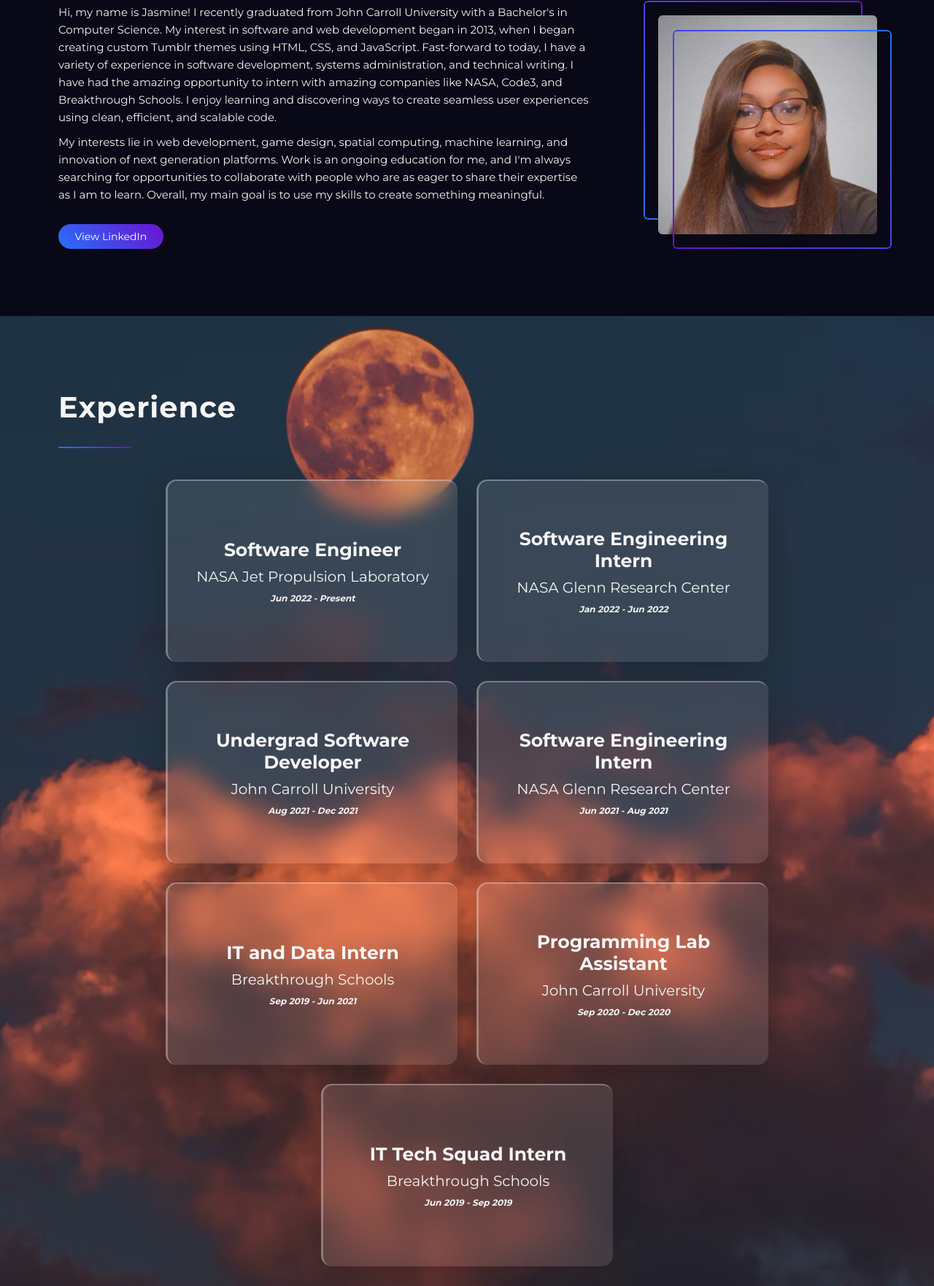
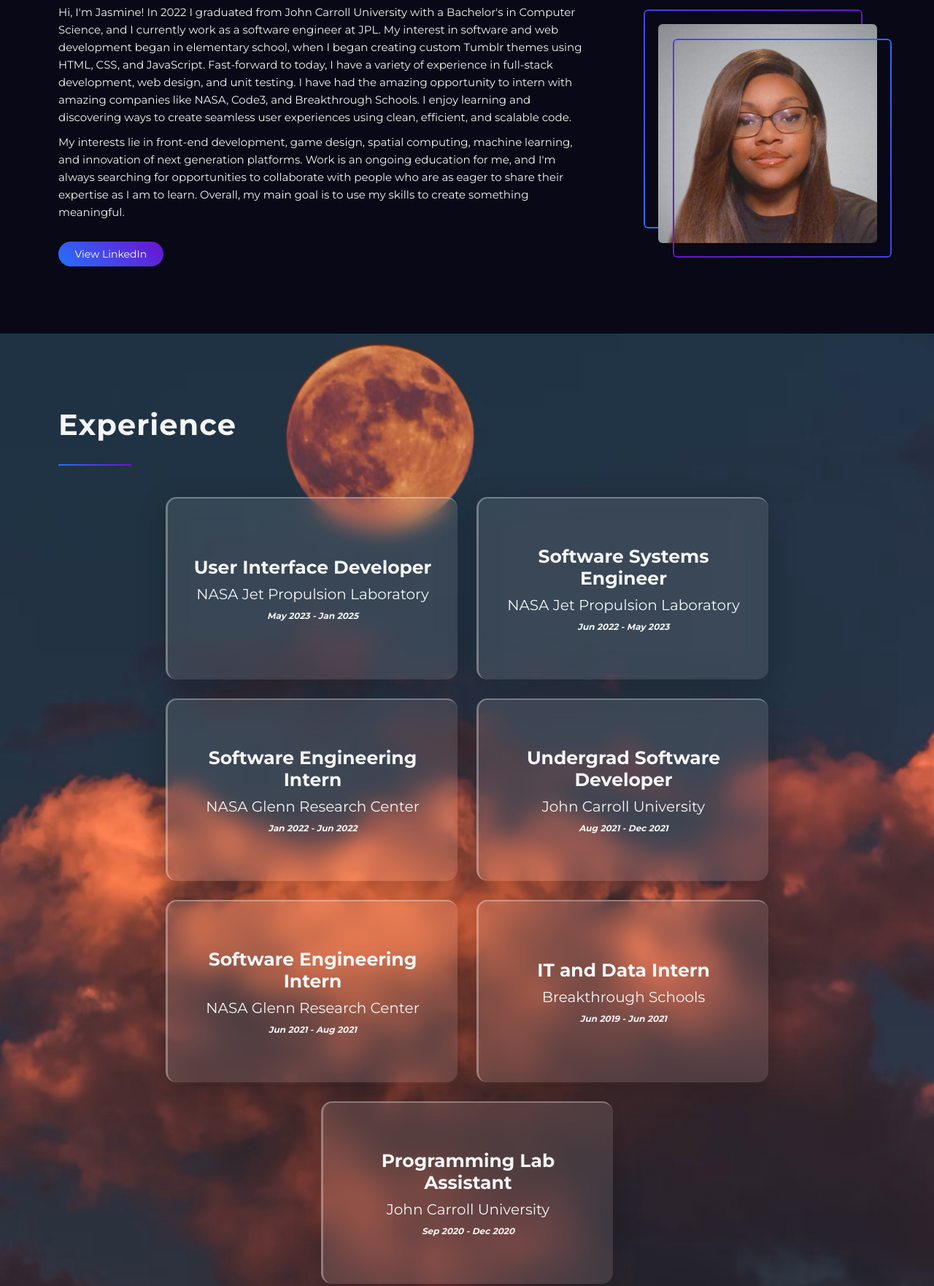
Before and after one commit to jasminehn/jasminehn.github.io, a plain HTML site: page index.html in a window 1280 px wide. Shown: the part 1006-2768 px from the top of the page at 73% size. Drawn offline with nearby package versions, Linux system fonts and the light colour scheme; some packages are replaced by stand-ins of ours; a script that the page names is missing; a web font is replaced by a local one.

Commit message:
updated experience and bio

```diff
--- a/index.html
+++ b/index.html
@@ -62,8 +62,8 @@
             <span class="divider"></span>
             <div class="about-content">
                 <div class="column left">
-                    <p class="text">Hi, my name is Jasmine! I recently graduated from John Carroll University with a Bachelor's in Computer Science. My interest in software and web development began in 2013, when I began creating custom Tumblr themes using HTML, CSS, and JavaScript. Fast-forward to today, I have a variety of experience in software development, systems administration, and technical writing. I have had the amazing opportunity to intern with amazing companies like NASA, Code3, and Breakthrough Schools. I enjoy learning and discovering ways to create seamless user experiences using clean, efficient, and scalable code.</p>
-                    <p class="text">My interests lie in web development, game design, spatial computing, machine learning, and innovation of next generation platforms. Work is an ongoing education for me, and I'm always searching for opportunities to collaborate with people who are as eager to share their expertise as I am to learn. Overall, my main goal is to use my skills to create something meaningful.</p>
+                    <p class="text">Hi, I'm Jasmine! In 2022 I graduated from John Carroll University with a Bachelor's in Computer Science, and I currently work as a software engineer at JPL. My interest in software and web development began in elementary school, when I began creating custom Tumblr themes using HTML, CSS, and JavaScript. Fast-forward to today, I have a variety of experience in full-stack development, web design, and unit testing. I have had the amazing opportunity to intern with amazing companies like NASA, Code3, and Breakthrough Schools. I enjoy learning and discovering ways to create seamless user experiences using clean, efficient, and scalable code.</p>
+                    <p class="text">My interests lie in front-end development, game design, spatial computing, machine learning, and innovation of next generation platforms. Work is an ongoing education for me, and I'm always searching for opportunities to collaborate with people who are as eager to share their expertise as I am to learn. Overall, my main goal is to use my skills to create something meaningful.</p>
                     <div class="buttons">
                         <a href="https://www.linkedin.com/in/jasmine-nelson/" target="_blank" class="solid-btn">View LinkedIn</a>
                     </div>
@@ -86,9 +86,22 @@
             <div class="exp-content">
                 <div class="card">
                     <div class="box">
-                        <div class="job-title">Software Engineer</div>
+                        <div class="job-title">User Interface Developer</div>
                         <div class="company-name">NASA Jet Propulsion Laboratory</div>
-                        <div class="dates">Jun 2022 - Present</div>
+                        <div class="dates">May 2023 - Jan 2025</div>
+                        <ul class="job-description">
+                            <li>Contributed to the development, testing, and debugging of various applications across the NASA Eyes product suite using JavaScript and Node.js</li>
+                            <li>Developed UI for an AMMOS cloud web application using React (TypeScript), Next.js, and Node.js</li>
+                            <li>Worked on the Cloud Account Management Platform frontend to integrate with FastAPI, developed a method for account ownership delegation, fixed UI bugs, and wrote logic to fetch, parse, and format AWS account data into React components</li>
+                            <li>Created an automated internal tool to display JPL building temperature statuses using Python, Selenium WebDriver, and Niagara Framework</li>
+                        </ul>
+                    </div>
+                </div>
+                <div class="card">
+                    <div class="box">
+                        <div class="job-title">Software Systems Engineer</div>
+                        <div class="company-name">NASA Jet Propulsion Laboratory</div>
+                        <div class="dates">Jun 2022 - May 2023</div>
                         <ul class="job-description">
                             <li>Enhanced usability and implemented features for VR platform with Unity (C#)</li>
                             <li>Programmed system to detect hand gestures with the Meta Quest 2 infrared cameras</li>
@@ -142,7 +155,7 @@
                     <div class="box">
                         <div class="job-title">IT and Data Intern</div>
                         <div class="company-name">Breakthrough Schools</div>
-                        <div class="dates">Sep 2019 - Jun 2021</div>
+                        <div class="dates">Jun 2019 - Jun 2021</div>
                         <ul class="job-description">
                             <li>Maintained 200+ distribution lists in an on-premises Exchange Server</li>
                             <li>Homogenized data between Active Directory, Ultipro, and the badging system</li>
@@ -165,18 +178,7 @@
                         </ul>
                     </div>
                 </div>
-                <div class="card">
-                    <div class="box">
-                        <div class="job-title">IT Tech Squad Intern</div>
-                        <div class="company-name">Breakthrough Schools</div>
-                        <div class="dates">Jun 2019 - Sep 2019</div>
-                        <ul class="job-description">
-                            <li>Worked as a project team member to configure and deploy 1,400+ iPads using Mosyle and Apple School</li>
-                            <li>Served on a team to powerwash, enroll, and label 5,000+ Chromebooks</li>
-                            <li>Replaced iPad screens/digitizers and repaired Chromebook and Asus laptop screens and keyboards, saving over $8,000 in equipment costs</li>
-                        </ul>
-                    </div>
-                </div>
+
             </div>
         </div>
     </section>
```
